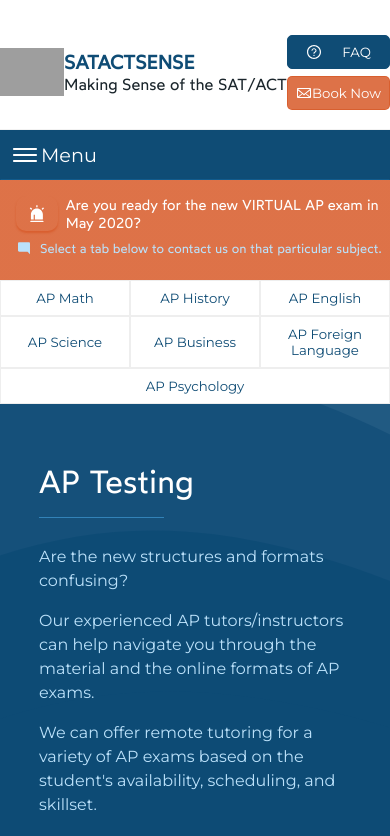
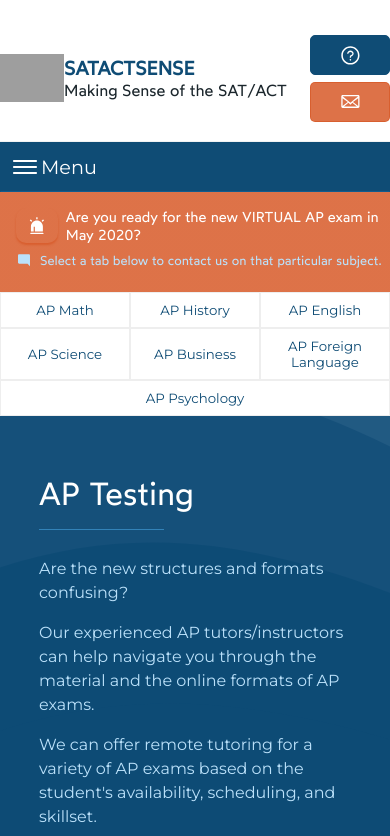
Before and after one commit to AlexShiresRoth/satactsense, a React (Create React App) app: page / in a window 390 px wide. Shown: the top 836 px of the page. Built offline with nearby package versions, Linux system fonts and the light colour scheme; grey boxes are pictures that could not be loaded; a web font is replaced by a local one.

Commit message:
couple a fixes

```diff
--- a/src/components/nav/Faq.tsx
+++ b/src/components/nav/Faq.tsx
@@ -6,14 +6,23 @@ import { AiOutlineQuestionCircle } from 'react-icons/ai';
 
 interface FaqProps {
 	logo: any;
+	isMobile: boolean;
 }
 
-const Faq = ({ logo }: FaqProps) => {
+const Faq = ({ logo, isMobile }: FaqProps) => {
 	const [showFaq, setFaqState] = useState(false);
 	return (
 		<>
 			<button onClick={() => setFaqState(!showFaq)}>
-				<AiOutlineQuestionCircle /> FAQ
+				{!isMobile ? (
+					<>
+						<AiOutlineQuestionCircle /> FAQ
+					</>
+				) : (
+					<>
+						<AiOutlineQuestionCircle />{' '}
+					</>
+				)}
 			</button>
 			<div className={showFaq ? faqStyle.faq_container : faqStyle.hidden}>
 				<div className={faqStyle.faq}>
--- a/src/components/nav/Nav.module.scss
+++ b/src/components/nav/Nav.module.scss
@@ -79,7 +79,8 @@
 					justify-content: flex-start;
 					align-items: center;
 					border-radius: 5px;
-					padding: 0.5rem 1rem;
+					min-height: 2.5rem;
+					padding: 0 1rem;
 					margin: 0 0.5rem;
 					color: #fff;
 					border: 1px solid $brand-main;
@@ -549,10 +550,12 @@
 					& button:not(:last-child) {
 						margin: 0.2rem 0;
 						width: 100%;
+						min-width: 5rem;
 						padding: 0.5rem;
 						justify-content: space-around;
 						& svg {
 							margin: 0;
+							font-size: 1.3rem;
 						}
 					}
 					& .faq_container {
--- a/src/components/nav/Nav.tsx
+++ b/src/components/nav/Nav.tsx
@@ -33,6 +33,8 @@ const Nav = ({ setHeaderData, headerData: { data, bannerData }, setModalState, s
 
 	const [current, setCurrent] = useState('AP');
 
+	const [isMobile, setMobile] = useState(window.innerWidth <= 600);
+
 	const handleCurrentChange = (e: React.MouseEvent, item: string) => {
 		e.stopPropagation();
 		setCurrent(item);
@@ -41,6 +43,14 @@ const Nav = ({ setHeaderData, headerData: { data, bannerData }, setModalState, s
 	useEffect(() => {
 		setHeaderData(current);
 	}, [current, data, setHeaderData]);
+
+	useEffect(() => {
+		const handleResize = () => {
+			setMobile(window.innerWidth <= 600);
+		};
+		window.addEventListener('resize', handleResize);
+		return () => window.removeEventListener('resize', handleResize);
+	});
 
 	return (
 		<nav className={navStyle.nav}>
@@ -55,7 +65,9 @@ const Nav = ({ setHeaderData, headerData: { data, bannerData }, setModalState, s
 						</div>
 					</div>
 					<div className={navStyle.nav_contact}>
-						<Faq logo={logo} />
+						<Faq logo={logo} isMobile={isMobile} />
+						{!isMobile ? (
+							<>
 								<button
 									onClick={() => {
 										setModalState(true);
@@ -65,10 +77,28 @@ const Nav = ({ setHeaderData, headerData: { data, bannerData }, setModalState, s
 									{' '}
 									<GoMail /> Book Now
 								</button>
-						<a href="tel:555-555-5555">
+								<a href="tel:516-509-3186">
 									<MdPhoneInTalk />
 									516-509-3186
 								</a>
+							</>
+						) : (
+							<>
+								<button
+									onClick={() => {
+										setModalState(true);
+										setCategory('General Tutoring');
+									}}
+								>
+									{' '}
+									<GoMail />
+								</button>
+								<a href="tel:516-509-3186">
+									<MdPhoneInTalk />
+									516-509-3186
+								</a>
+							</>
+						)}
 					</div>
 				</div>
 				<MobileNav subjectTabs={serviceLinks} handleCurrentChange={handleCurrentChange} />
```
Also changed, not shown: src/layout/Layout.tsx (added, +11 -0 lines). Lines whose indentation alone changed are shown as unchanged.
